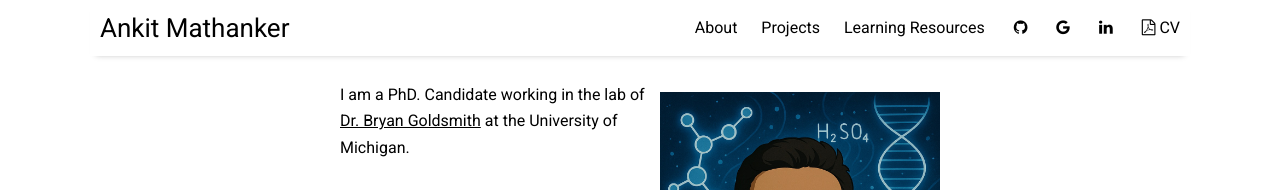
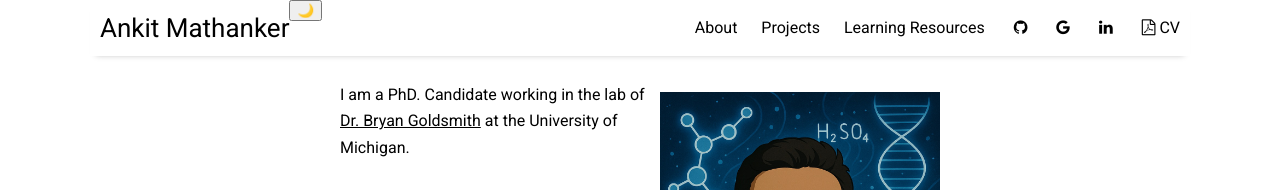
Before and after one commit to ankitmathanker/ankitmathanker.github.io, a Jekyll site: the page built from index.md, in a window 1280 px wide. Shown: the top 190 px of the page. Built offline with Jekyll 4.4.1, drawn with Linux system fonts in a browser that asks for light colours; nearby versions of some CDN libraries; the list of posts is cut into pages by our own code.

Commit message:
Update header.html

```diff
--- a/_includes/header.html
+++ b/_includes/header.html
@@ -27,4 +27,30 @@
       </a>
     </div>
   </div>
+
+  <!-- _includes/header.html -->
+<button id="theme-toggle" aria-label="Toggle theme">
+  <span id="theme-icon">🌙</span>
+</button>
+
+<script>
+  const toggleButton = document.getElementById('theme-toggle');
+  const themeIcon = document.getElementById('theme-icon');
+
+  // Set initial icon
+  if (document.documentElement.getAttribute('data-theme') === 'dark') {
+    themeIcon.textContent = '☀️';
+  }
+
+  toggleButton.addEventListener('click', () => {
+    const currentTheme = document.documentElement.getAttribute('data-theme');
+    const newTheme = currentTheme === 'light' ? 'dark' : 'light';
+
+    document.documentElement.setAttribute('data-theme', newTheme);
+    localStorage.setItem('theme', newTheme);
+
+    themeIcon.textContent = newTheme === 'dark' ? '☀️' : '🌙';
+  });
+</script>
+
 </header>
```
